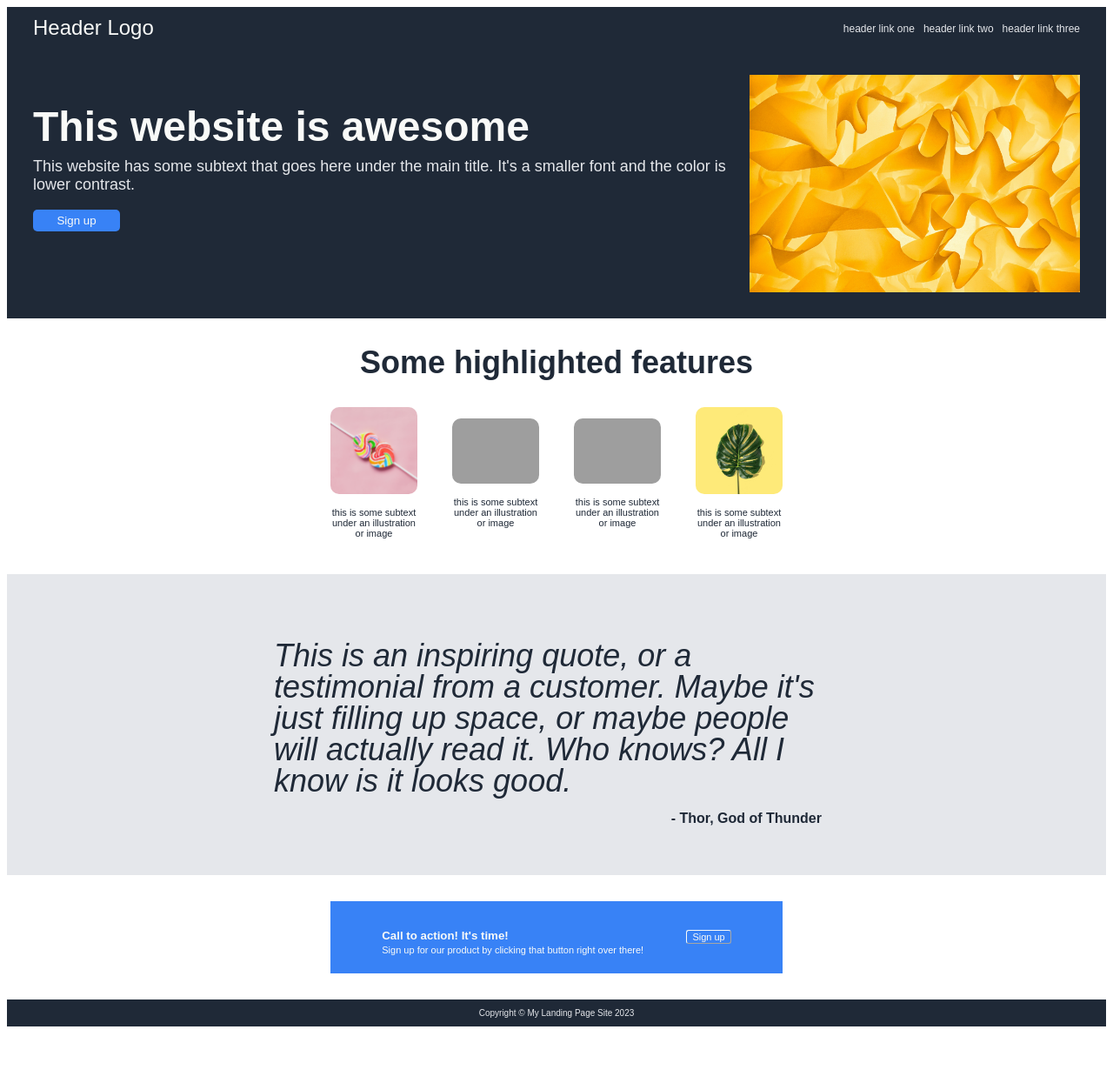
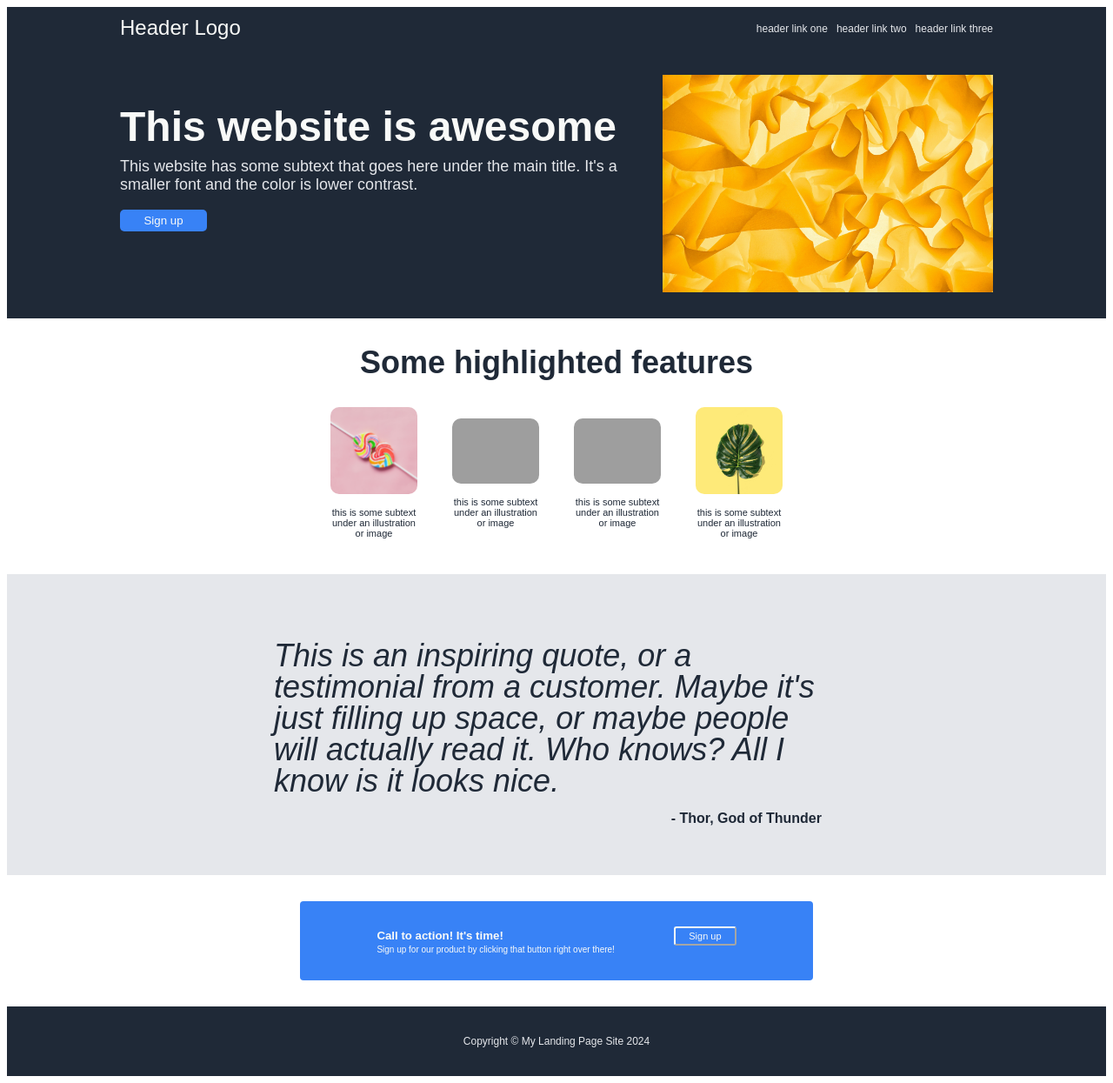
Before and after one commit to amyongaro/odin-projects, a plain HTML site: page landingpage/index.html in a window 1280 px wide. Shown: the whole page at 87% size. Before the commit the page ends 1188 px from the top, so only its background shows below. Drawn offline with Linux system fonts and the light colour scheme; grey boxes are pictures that could not be loaded.

Commit message:
add css formatting tweaks to landing page

```diff
--- a/landingpage/index.html
+++ b/landingpage/index.html
@@ -47,7 +47,7 @@
             <section class="quote">
                 <div class="container">
                     <p class="quote_text">
-                        This is an inspiring quote, or a testimonial from a customer. Maybe it's just filling up space, or maybe people will actually read it. Who knows? All I know is it looks good.
+                        This is an inspiring quote, or a testimonial from a customer. Maybe it's just filling up space, or maybe people will actually read it. Who knows? All I know is it looks nice.
                     </p>
                     <p>&#8208 Thor, God of Thunder</p>
                 </div>
@@ -62,7 +62,7 @@
                 </div>
             </section>
             <footer class="footer">
-                <p>Copyright © My Landing Page Site 2023</p>
+                <p>Copyright © My Landing Page Site 2024</p>
             </footer>
         </div>
     </body>
--- a/landingpage/styles.css
+++ b/landingpage/styles.css
@@ -13,6 +13,7 @@
 .logo {
     color: #F9FAF8;
     font-size: 24px;
+    margin-left: 100px;
 }
 
 .navbar {
@@ -32,6 +33,7 @@ nav > ul {
 .navlinks {
     display: flex;
     gap: 10px;
+    margin-right: 100px;
 }
 
 .navlinks a {
@@ -50,6 +52,7 @@ nav > ul {
 .header .container {
     display: flex;
     flex-direction: column;
+    margin-left: 100px;
 }
 
 .header h1 {
@@ -76,6 +79,7 @@ nav > ul {
 .header img {
     max-width: 380px;
     padding-left: 20px;
+    margin-right: 100px;
 }
 
 .features h2 {
@@ -152,18 +156,19 @@ nav > ul {
     display: flex;
     justify-content: space-evenly;
     align-items: center;
-    padding: 10px;
-    width: 500px;
-    background-color: #3882F6
+    padding: 10px 20px 20px;
+    width: 550px;
+    background-color: #3882F6;
+    border-radius: 4px;
 }
 
 .cta_container {
-   color: #F9FAF8;
+    color: #F9FAF8;
 }
 
 .cta_container p {
     margin-top: -20px;
-    font-size: 11px;
+    font-size: 10px;
 }
 
 .cta .b2 {
@@ -172,15 +177,18 @@ nav > ul {
    border-color: #F9FAF8;
    box-shadow: none;
    border-radius: 3px;
-   border-width: 1px;
+   border-width: 2px;
    font-size: 11px;
+   padding: 3px 15px;
 }
 
 .footer {
     margin-top: 30px;
     background-color: #1F2937;
     color: #E5E7EB;
-    font-size: 10px;
+    font-size: 12px;
     display: flex;
     justify-content: center;
+    align-items: center;
+    height: 80px;
 }
```
